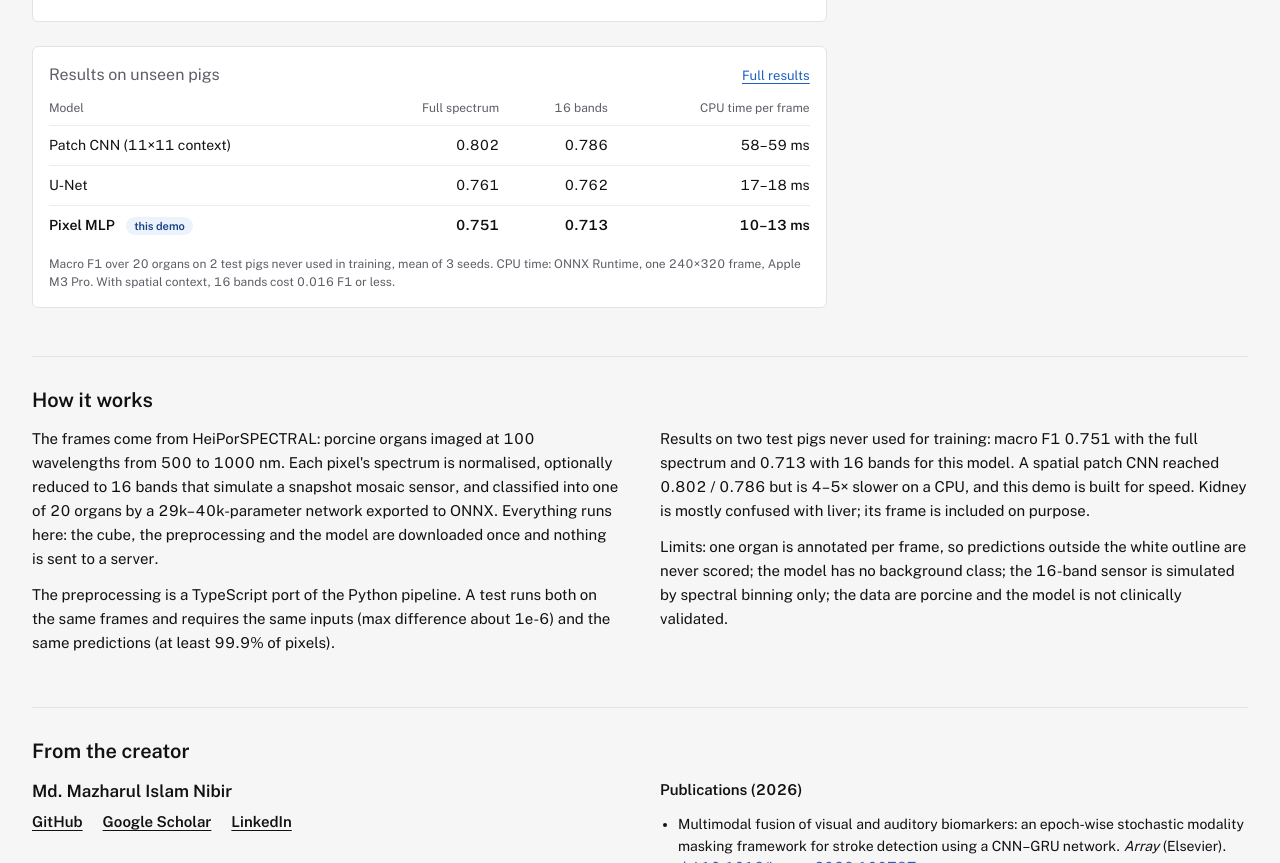
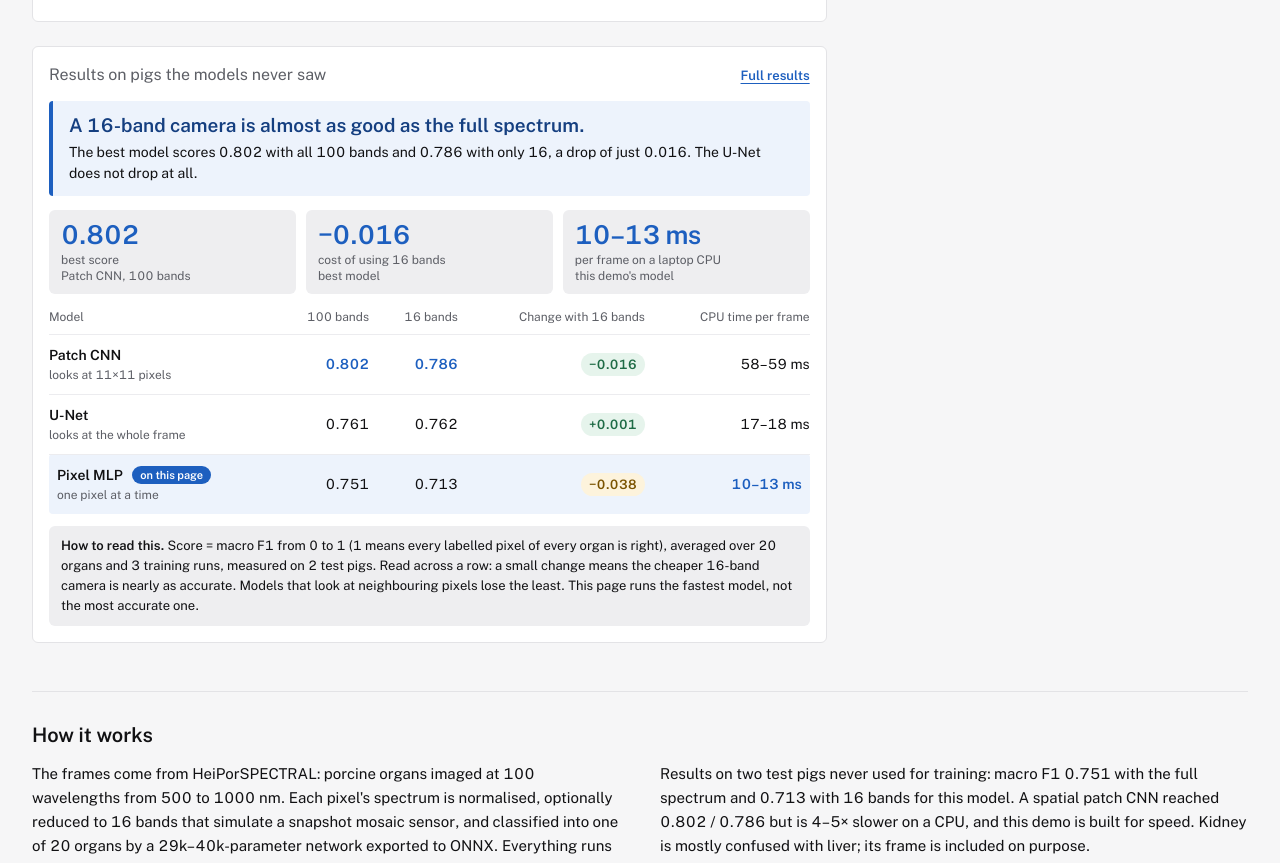
Before and after one commit to MazharulNibir1/realtime-hsi-tissue-segmentation, a website built with Vite: page web/index.html in a window 1280 px wide. Shown: the part 1078-1941 px from the top of the page. Built offline with nearby package versions, Linux system fonts and the light colour scheme; files whose address does not match are found by name.

Commit message:
feat(web): plain-language results card with highlight on navigation; fix empty confidence bars

```diff
--- a/web/index.html
+++ b/web/index.html
@@ -93,22 +93,62 @@
         </section>
         <section id="results" class="results-card" aria-labelledby="res-h">
           <div class="results-head">
-            <h2 id="res-h" class="section-title">Results on unseen pigs</h2>
+            <h2 id="res-h" class="section-title">Results on pigs the models never saw</h2>
             <a href="https://github.com/MazharulNibir1/realtime-hsi-tissue-segmentation/blob/main/results/results.md" target="_blank" rel="noopener">Full results</a>
           </div>
+
+          <div class="answer">
+            <p class="answer-big">A 16-band camera is almost as good as the full spectrum.</p>
+            <p class="answer-sub">
+              The best model scores 0.802 with all 100 bands and 0.786 with only 16, a drop of just 0.016.
+              The U-Net does not drop at all.
+            </p>
+          </div>
+
+          <div class="stat-row">
+            <div class="stat"><span class="stat-big">0.802</span><span class="stat-label">best score<br />Patch CNN, 100 bands</span></div>
+            <div class="stat"><span class="stat-big">−0.016</span><span class="stat-label">cost of using 16 bands<br />best model</span></div>
+            <div class="stat"><span class="stat-big">10–13 ms</span><span class="stat-label">per frame on a laptop CPU<br />this demo's model</span></div>
+          </div>
+
           <table class="results">
+            <caption class="sr-only">Test macro F1 by model and number of bands, change with 16 bands, CPU time per frame</caption>
             <thead>
-              <tr><th scope="col">Model</th><th scope="col" class="num">Full spectrum</th><th scope="col" class="num">16 bands</th><th scope="col" class="num">CPU time per frame</th></tr>
+              <tr>
+                <th scope="col">Model</th>
+                <th scope="col" class="num">100 bands</th>
+                <th scope="col" class="num">16 bands</th>
+                <th scope="col" class="num">Change with 16 bands</th>
+                <th scope="col" class="num col-time">CPU time per frame</th>
+              </tr>
             </thead>
             <tbody>
-              <tr><td>Patch CNN (11×11 context)</td><td class="num">0.802</td><td class="num">0.786</td><td class="num">58–59 ms</td></tr>
-              <tr><td>U-Net</td><td class="num">0.761</td><td class="num">0.762</td><td class="num">17–18 ms</td></tr>
-              <tr class="this-demo"><td>Pixel MLP <span class="tag">this demo</span></td><td class="num">0.751</td><td class="num">0.713</td><td class="num">10–13 ms</td></tr>
+              <tr>
+                <th scope="row">Patch CNN <span class="sub">looks at 11×11 pixels</span></th>
+                <td class="num best">0.802</td><td class="num best">0.786</td>
+                <td class="num"><span class="delta small">−0.016</span></td>
+                <td class="num col-time">58–59 ms</td>
+              </tr>
+              <tr>
+                <th scope="row">U-Net <span class="sub">looks at the whole frame</span></th>
+                <td class="num">0.761</td><td class="num">0.762</td>
+                <td class="num"><span class="delta none">+0.001</span></td>
+                <td class="num col-time">17–18 ms</td>
+              </tr>
+              <tr class="this-demo">
+                <th scope="row">Pixel MLP <span class="tag">on this page</span> <span class="sub">one pixel at a time</span></th>
+                <td class="num">0.751</td><td class="num">0.713</td>
+                <td class="num"><span class="delta larger">−0.038</span></td>
+                <td class="num col-time best">10–13 ms</td>
+              </tr>
             </tbody>
           </table>
-          <p class="meta">
-            Macro F1 over 20 organs on 2 test pigs never used in training, mean of 3 seeds. CPU time: ONNX
-            Runtime, one 240×320 frame, Apple M3 Pro. With spatial context, 16 bands cost 0.016 F1 or less.
+
+          <p class="how-to-read">
+            <strong>How to read this.</strong> Score = macro F1 from 0 to 1 (1 means every labelled pixel of every
+            organ is right), averaged over 20 organs and 3 training runs, measured on 2 test pigs. Read across a
+            row: a small change means the cheaper 16-band camera is nearly as accurate. Models that look at
+            neighbouring pixels lose the least. This page runs the fastest model, not the most accurate one.
           </p>
         </section>
         </div>
--- a/web/src/main.ts
+++ b/web/src/main.ts
@@ -385,6 +385,25 @@ function buildControls() {
   ui.live.addEventListener("click", toggleLive);
   window.addEventListener("resize", () => updatePixel());
   document.getElementById("guide")?.addEventListener("click", () => startTour());
+  // "Results" link: scroll to the card and flash its outline so the eye lands on it
+  const flashResults = () => {
+    const card = document.getElementById("results");
+    if (!card) return;
+    card.classList.remove("flash");
+    void card.offsetWidth; // restart the animation
+    card.classList.add("flash");
+    setTimeout(() => card.classList.remove("flash"), 2200);
+  };
+  document.querySelectorAll<HTMLAnchorElement>('a[href="#results"]').forEach((a) =>
+    a.addEventListener("click", (e) => {
+      e.preventDefault();
+      const reduced = matchMedia("(prefers-reduced-motion: reduce)").matches;
+      document.getElementById("results")?.scrollIntoView({ behavior: reduced ? "auto" : "smooth", block: "start" });
+      history.replaceState(null, "", "#results");
+      setTimeout(flashResults, reduced ? 0 : 450);
+    }),
+  );
+  if (location.hash === "#results") setTimeout(flashResults, 600);
 }
 
 async function onUpload() {
--- a/web/src/style.css
+++ b/web/src/style.css
@@ -176,17 +176,39 @@ input[type="range"] { accent-color: var(--accent); width: 120px; }
 .runtime-card dt { color: var(--accent-ink); opacity: 0.8; }
 
 .results-head { display: flex; justify-content: space-between; align-items: baseline; gap: 12px; }
-.results-head a { color: var(--accent); font-size: var(--fs-body); }
-table.results { width: 100%; border-collapse: collapse; margin: 2px 0 10px; font-size: 14px; }
-.results th { text-align: left; color: var(--muted); font-weight: 400; font-size: var(--fs-small); padding: 0 0 8px; }
-.results td { padding: 9px 0; border-top: 1px solid var(--rule); }
-.results td.num, .results th.num { padding-left: 12px; }
-.results tr.this-demo td { font-weight: 600; }
+.results-head a { color: var(--accent); font-size: var(--fs-body); font-weight: 600; }
+.results-card { scroll-margin-top: 16px; }
+.answer { background: var(--accent-tint); border-left: 4px solid var(--accent); border-radius: 4px; padding: 12px 16px; margin: 4px 0 14px; }
+.answer-big { margin: 0; font-size: 19px; font-weight: 700; color: var(--accent-ink); line-height: 1.3; }
+.answer-sub { margin: 4px 0 0; font-size: 14px; color: var(--text); line-height: 1.5; }
+.stat-row { display: grid; grid-template-columns: repeat(3, 1fr); gap: 10px; margin-bottom: 14px; }
+.stat { background: var(--raised); border-radius: var(--radius-card); padding: 10px 12px; display: flex; flex-direction: column; gap: 2px; }
+.stat-big { font-size: 26px; font-weight: 700; color: var(--accent); letter-spacing: -0.02em; line-height: 1.15; }
+.stat-label { font-size: var(--fs-small); color: var(--muted); line-height: 1.35; }
+table.results { width: 100%; border-collapse: collapse; margin: 0 0 12px; font-size: 14px; }
+.results th, .results td { text-align: left; }
+.results thead th { color: var(--muted); font-weight: 400; font-size: var(--fs-small); padding: 0 0 8px; vertical-align: bottom; }
+.results tbody th, .results td { padding: 10px 0; border-top: 1px solid var(--rule); vertical-align: middle; }
+.results tbody th { font-weight: 600; }
+.results .num { text-align: right; padding-left: 12px; }
+.results .sub { display: block; font-weight: 400; font-size: var(--fs-small); color: var(--muted); }
+.results td.best { color: var(--accent); font-weight: 700; }
+.results tr.this-demo th, .results tr.this-demo td { background: var(--accent-tint); }
+.results tr.this-demo th { padding-left: 8px; border-radius: 4px 0 0 4px; }
+.results tr.this-demo td:last-child { padding-right: 8px; border-radius: 0 4px 4px 0; }
 .results .tag {
-  display: inline-block; margin-left: 8px; padding: 1px 8px; border-radius: 999px; font-size: 11px; font-weight: 600;
-  color: var(--accent-ink); background: var(--accent-tint);
+  display: inline-block; white-space: nowrap; margin-left: 6px; padding: 1px 8px; border-radius: 999px; font-size: 11px; font-weight: 600;
+  color: #ffffff; background: var(--accent); vertical-align: 1px;
 }
-.results-card .meta { margin: 0; }
+.delta { display: inline-block; min-width: 58px; padding: 2px 8px; border-radius: 999px; font-weight: 600; font-size: 13px; text-align: center; }
+.delta.none { background: #e6f4ec; color: #1e6b45; }
+.delta.small { background: #e6f4ec; color: #1e6b45; }
+.delta.larger { background: #fdf3dc; color: #7a5300; }
+.how-to-read { margin: 0; font-size: 13px; line-height: 1.55; color: var(--text); background: var(--raised); border-radius: var(--radius-card); padding: 10px 12px; }
+.sr-only { position: absolute; width: 1px; height: 1px; overflow: hidden; clip: rect(0 0 0 0); white-space: nowrap; }
+@keyframes flash-ring { 0% { box-shadow: 0 0 0 0 rgba(29, 95, 191, 0.55); } 70% { box-shadow: 0 0 0 10px rgba(29, 95, 191, 0); } 100% { box-shadow: 0 0 0 0 rgba(29, 95, 191, 0); } }
+.results-card.flash { border-color: var(--accent); animation: flash-ring 0.9s ease-out 2; }
+@media (prefers-reduced-motion: reduce) { .results-card.flash { animation: none; } }
 
 .viewer, .runtime-card, .results-card, .side > section {
   background: var(--surface); border: 1px solid var(--border); border-radius: var(--radius-card); padding: 16px;
@@ -221,8 +243,8 @@ table.legend { width: 100%; border-collapse: collapse; }
 .bars li { display: grid; grid-template-columns: minmax(0, 1fr) 52px; gap: 4px 10px; align-items: center; }
 .bars .name { overflow: hidden; text-overflow: ellipsis; white-space: nowrap; }
 .bars .val { text-align: right; }
-.bars .track { grid-column: 1 / -1; height: 4px; background: var(--raised); border-radius: 2px; overflow: hidden; }
-.bars .fill { height: 100%; background: #6b6d74; }
+.bars .track { display: block; grid-column: 1 / -1; height: 6px; background: var(--raised); border-radius: 2px; overflow: hidden; }
+.bars .fill { display: block; height: 100%; background: #6b6d74; border-radius: 2px; }
 .bars li.top .fill { background: var(--accent); }
 
 .kv { display: grid; grid-template-columns: auto 1fr; gap: 6px 16px; margin: 0; }
@@ -273,7 +295,11 @@ table.legend { width: 100%; border-collapse: collapse; }
   .canvases { grid-template-columns: 1fr; }
   .side { grid-template-columns: 1fr; }
   .results { font-size: 13px; }
-  .results th.num:last-child, .results td.num:last-child { display: none; }
+  .results .col-time { display: none; }
+  .stat-row { grid-template-columns: 1fr; }
+  .stat { flex-direction: row; align-items: center; gap: 14px; }
+  .stat-big { min-width: 112px; }
+  .answer-big { font-size: 17px; }
   .how-cols, .author-cols { grid-template-columns: 1fr; gap: 0; }
   .byline { display: none; }
   .sliders { flex-wrap: wrap; }
--- a/web/src/tour.ts
+++ b/web/src/tour.ts
@@ -55,6 +55,13 @@ export const STEPS: TourStep[] = [
       "Press Run 50 frames to benchmark your own device. The runtime panel shows the backend (WebGPU or " +
       "WebAssembly), the time per frame and the frames per second.",
     target: "#bench",
+  },
+  {
+    title: "7. See the overall results",
+    body:
+      "This card answers the main question: does a cheaper 16-band camera lose accuracy? Read the blue answer first, " +
+      "then each row from left to right. A small change means 16 bands are almost as good.",
+    target: "#results",
   },
 ];
 
```
